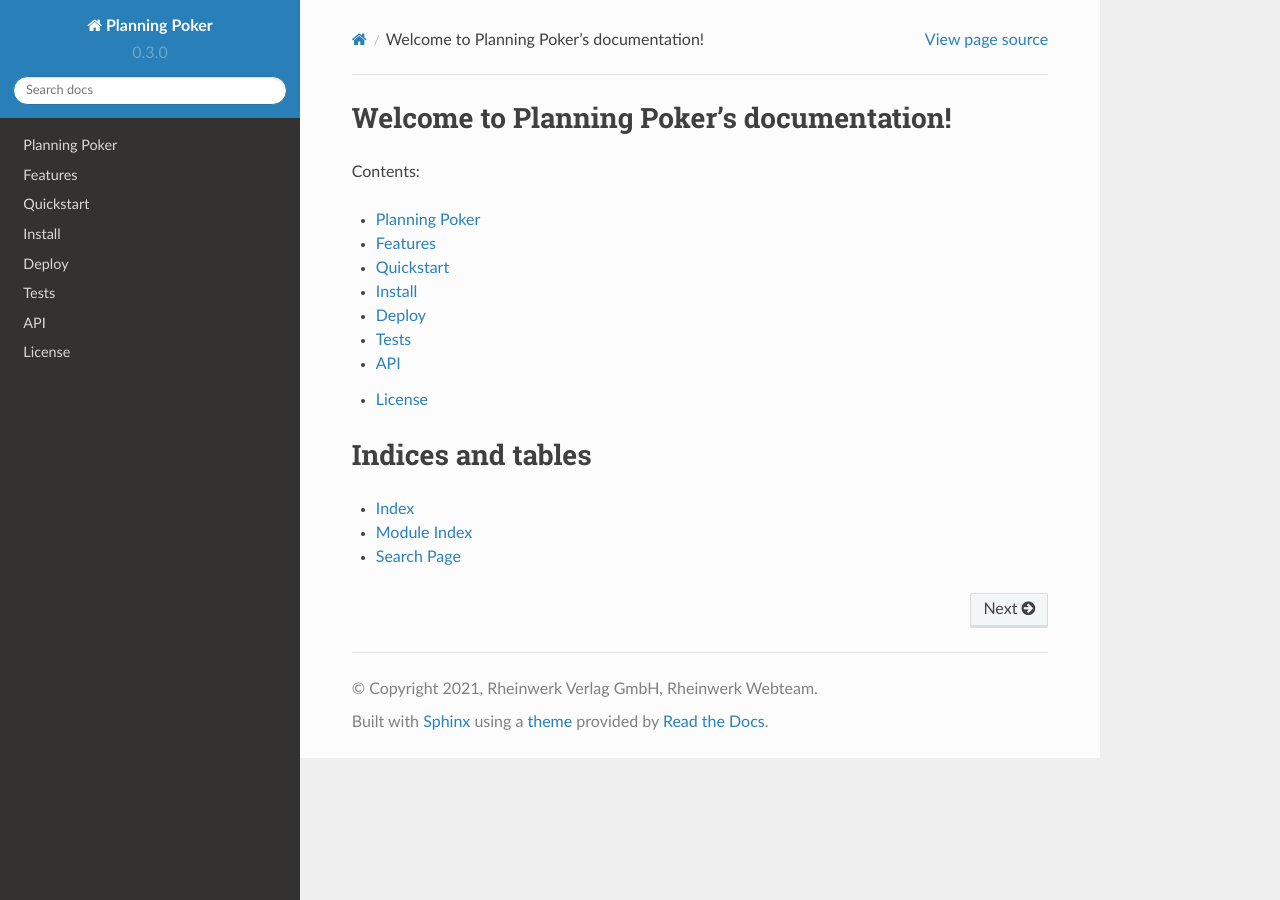
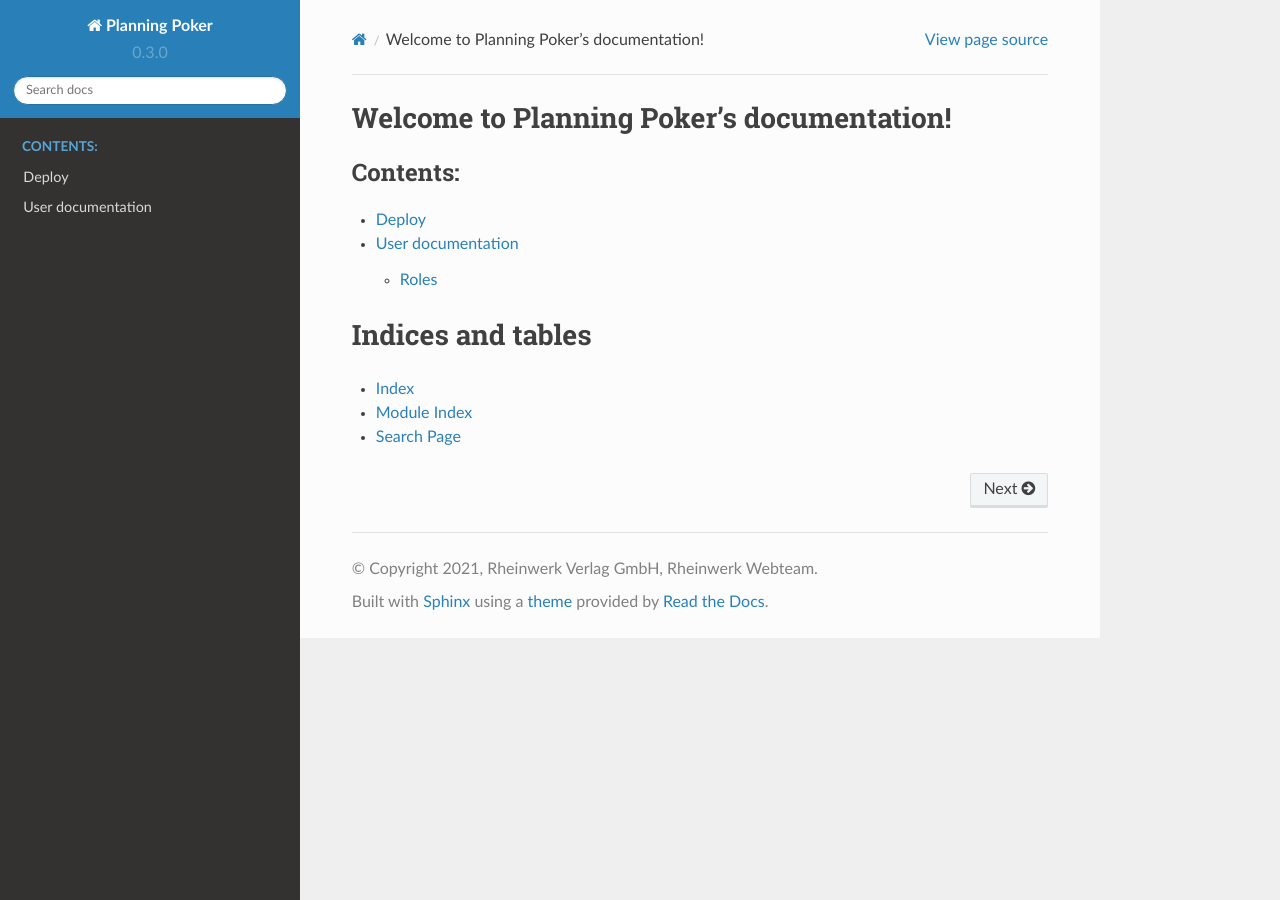
Before and after one commit to rheinwerk-verlag/planning-poker, a Sphinx documentation site: the page built from docs/index.rst, in a window 1280 px wide. Built offline with Sphinx 7.4.7 and the Read the Docs theme 2.0.0, drawn with Linux system fonts in a browser that asks for light colours; pages that are not in the unit, such as notebooks, are missing from menus.

Commit message:
FIAE-190: Added roles.rst explaining the different roles in the planning poker app.

```diff
--- a/docs/index.rst
+++ b/docs/index.rst
@@ -1,18 +1,14 @@
 Welcome to Planning Poker's documentation!
 ===========================================================================
 
-Contents:
-
 .. toctree::
    :maxdepth: 2
+   :caption: Contents:
 
-   readme
-   install
+   start
    deploy
-   tests
-   api
-   license
-   changelog
+   user_docs/index
+
 
 Indices and tables
 ==================
--- /dev/null
+++ b/docs/user_docs/index.rst
@@ -0,0 +1,8 @@
+User documentation
+==================
+
+.. toctree::
+   :maxdepth: 2
+   :caption: Contents:
+
+   roles
```
Also changed, not shown: docs/user_docs/roles.rst (added, +54 -0 lines).
